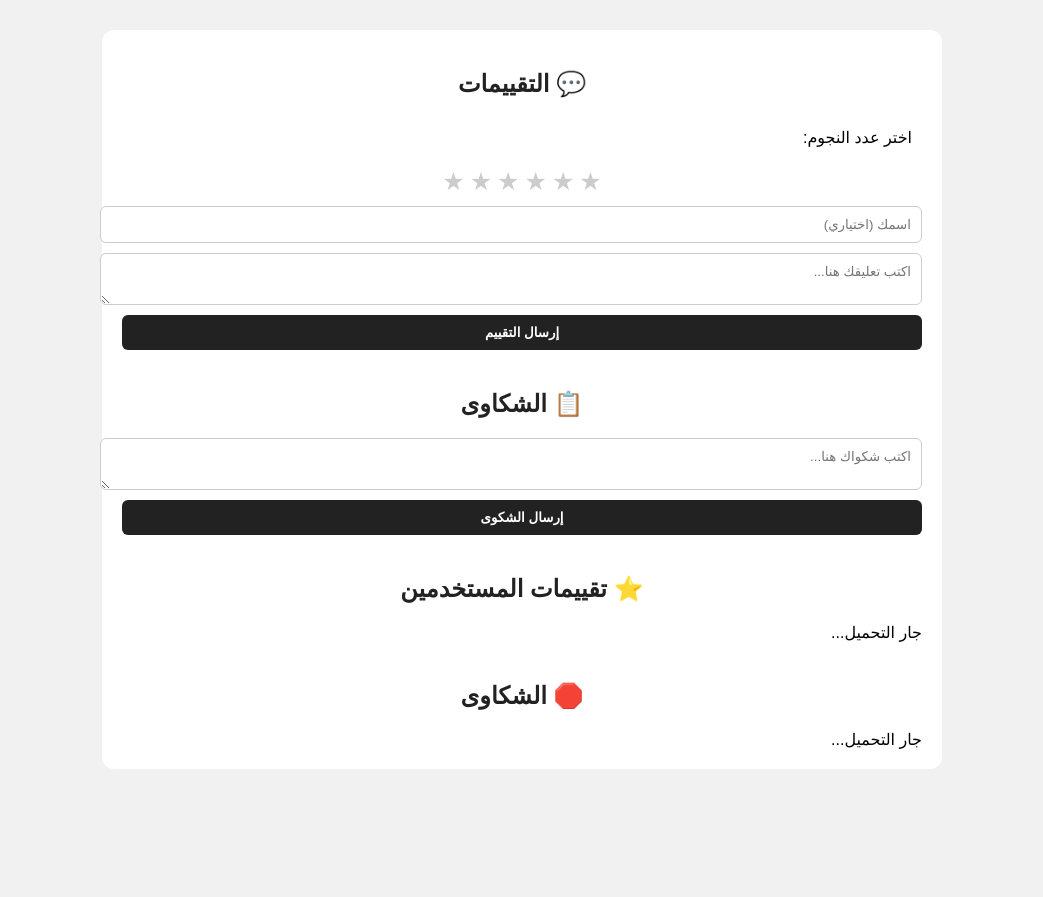
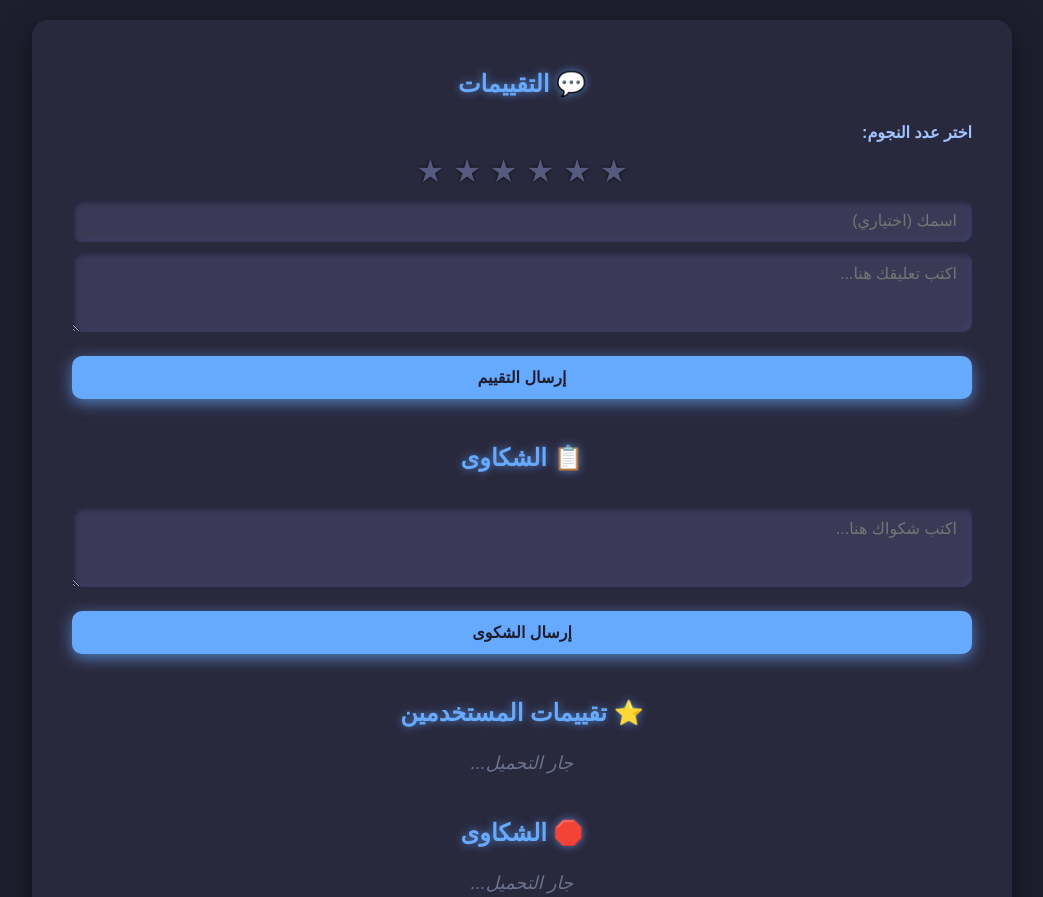
Before and after one commit to Botcyber/Sheko-store-, a plain HTML site: page reviews_complaints.html in a window 1280 px wide. Shown: the top 897 px of the page, without its empty margins (118-1161 px from the left). Before the commit the page ends 800 px from the top, so only its background shows below. Drawn offline with Linux system fonts and the light colour scheme; no server answers.

Commit message:
Update reviews_complaints.html

```diff
--- a/reviews_complaints.html
+++ b/reviews_complaints.html
@@ -5,28 +5,136 @@
   <meta name="viewport" content="width=device-width, initial-scale=1.0" />
   <title>التقييمات والشكاوى - Sheko Store</title>
   <style>
-    body { font-family: 'Cairo', sans-serif; background: #f1f1f1; margin: 0; padding: 0; }
-    .container { max-width: 800px; margin: auto; background: white; padding: 20px; border-radius: 12px; margin-top: 30px; }
-    h2 { text-align: center; color: #222; }
-    label, input, textarea, button { display: block; width: 100%; margin-top: 10px; padding: 10px; border-radius: 6px; font-family: 'Cairo', sans-serif; }
-    input, textarea { border: 1px solid #ccc; }
-    button { background: #222; color: white; border: none; cursor: pointer; font-weight: bold; }
-    button:hover { background: #444; }
-    .stars { display: flex; justify-content: center; gap: 5px; margin: 10px 0; }
-    .stars span { font-size: 25px; cursor: pointer; color: #ccc; }
-    .stars span.active { color: #ffb700; }
-    .review, .complaint { background: #f9f9f9; padding: 10px; border-radius: 8px; margin-top: 15px; border-right: 4px solid #222; position: relative; }
-    .section { margin-top: 40px; }
-    .meta { font-size: 12px; color: #888; margin-top: 5px; }
+    body {
+      font-family: 'Cairo', sans-serif;
+      background: #1e1e2f;
+      color: #f0f0f5;
+      margin: 0;
+      padding: 20px;
+      direction: rtl;
+    }
+    .container {
+      max-width: 900px;
+      margin: auto;
+      background: #29293d;
+      border-radius: 16px;
+      padding: 30px 40px;
+      box-shadow: 0 10px 30px rgba(0,0,0,0.5);
+    }
+    h2 {
+      text-align: center;
+      color: #66aaff;
+      margin-bottom: 25px;
+      font-weight: 700;
+      text-shadow: 0 0 8px #66aaffaa;
+    }
+    label {
+      font-weight: 600;
+      margin-top: 15px;
+      display: block;
+      color: #a0c4ff;
+    }
+    input, textarea, button {
+      width: 100%;
+      border-radius: 10px;
+      border: none;
+      padding: 12px 15px;
+      margin-top: 10px;
+      font-size: 16px;
+      font-family: 'Cairo', sans-serif;
+      box-sizing: border-box;
+      background: #3a3a57;
+      color: #e0e0ff;
+      box-shadow: inset 2px 2px 5px #23233a,
+                  inset -2px -2px 5px #404069;
+      transition: background-color 0.3s ease;
+    }
+    input:focus, textarea:focus {
+      outline: none;
+      background: #5060a9;
+      box-shadow: 0 0 8px #5060a9aa;
+    }
+    textarea {
+      resize: vertical;
+      min-height: 80px;
+    }
+    button {
+      background: #66aaff;
+      color: #1e1e2f;
+      font-weight: 700;
+      cursor: pointer;
+      box-shadow: 0 4px 15px #66aaffaa;
+      margin-top: 20px;
+      transition: background-color 0.3s ease;
+    }
+    button:hover {
+      background: #5599ee;
+      box-shadow: 0 6px 20px #5599eecc;
+    }
+    .stars {
+      display: flex;
+      justify-content: center;
+      gap: 8px;
+      margin-top: 10px;
+      user-select: none;
+    }
+    .stars span {
+      font-size: 32px;
+      color: #555a7e;
+      cursor: pointer;
+      transition: color 0.3s ease;
+      text-shadow: 0 0 3px #000;
+    }
+    .stars span.active {
+      color: #ffca3a;
+      text-shadow: 0 0 10px #ffca3aaa;
+    }
+    .section {
+      margin-top: 45px;
+    }
+    .review, .complaint {
+      background: #3a3a57;
+      border-left: 6px solid #66aaff;
+      padding: 15px 20px;
+      border-radius: 10px;
+      margin-bottom: 18px;
+      position: relative;
+      box-shadow: 0 5px 12px rgba(0,0,0,0.2);
+      transition: transform 0.3s ease;
+    }
+    .review:hover, .complaint:hover {
+      transform: translateX(5px);
+      box-shadow: 0 8px 20px rgba(0,0,0,0.35);
+    }
+    .review .meta, .complaint .meta {
+      font-size: 13px;
+      color: #a0c4ffcc;
+      margin-top: 8px;
+    }
     .delete-btn {
-      background: #e74c3c;
+      position: absolute;
+      top: 15px;
+      left: 15px;
+      background: #ff5555;
+      border: none;
+      border-radius: 8px;
       color: white;
-      border: none;
-      padding: 6px 12px;
-      font-size: 13px;
-      border-radius: 6px;
+      font-size: 14px;
+      padding: 5px 12px;
       cursor: pointer;
-      margin-top: 8px;
+      box-shadow: 0 3px 8px #ff5555aa;
+      transition: background-color 0.3s ease;
+    }
+    .delete-btn:hover {
+      background: #dd2222;
+      box-shadow: 0 4px 12px #dd2222cc;
+    }
+    p.no-data {
+      text-align: center;
+      color: #8899bbaa;
+      font-style: italic;
+      margin-top: 25px;
+      font-size: 18px;
     }
   </style>
 </head>
@@ -54,12 +162,12 @@
 
     <div class="section">
       <h2>⭐ تقييمات المستخدمين</h2>
-    <div id="reviewsList">جار التحميل...</div>
+      <div id="reviewsList"><p class="no-data">جار التحميل...</p></div>
     </div>
 
     <div class="section">
       <h2>🛑 الشكاوى</h2>
-    <div id="complaintsList">جار التحميل...</div>
+      <div id="complaintsList"><p class="no-data">جار التحميل...</p></div>
     </div>
   </div>
 
@@ -82,6 +190,7 @@ const db = firebase.database();
     const auth = firebase.auth();
 
     let currentUid = null;
+
     auth.onAuthStateChanged(user => {
       if (user) {
         currentUid = user.uid;
@@ -91,12 +200,13 @@ auth.onAuthStateChanged(user => {
     });
 
     let selectedStars = 0;
-document.querySelectorAll("#starRating span").forEach(star => {
+    const stars = document.querySelectorAll("#starRating span");
+    stars.forEach(star => {
       star.addEventListener("click", () => {
         selectedStars = parseInt(star.dataset.value);
-    document.querySelectorAll("#starRating span").forEach(s => s.classList.remove("active"));
+        stars.forEach(s => s.classList.remove("active"));
         for (let i = 0; i < selectedStars; i++) {
-      document.querySelectorAll("#starRating span")[i].classList.add("active");
+          stars[i].classList.add("active");
         }
       });
     });
@@ -104,7 +214,10 @@ document.querySelectorAll("#starRating span").forEach(star => {
     function submitReview() {
       const name = document.getElementById("reviewerName").value.trim() || "مستخدم";
       const text = document.getElementById("reviewText").value.trim();
-  if (!selectedStars || !text) return alert("يرجى اختيار عدد النجوم وكتابة تعليقك.");
+      if (!selectedStars || !text) {
+        alert("يرجى اختيار عدد النجوم وكتابة تعليقك.");
+        return;
+      }
       const data = {
         uid: currentUid,
         name,
@@ -118,13 +231,16 @@ function submitReview() {
         document.getElementById("reviewerName").value = "";
         document.getElementById("reviewText").value = "";
         selectedStars = 0;
-    document.querySelectorAll("#starRating span").forEach(s => s.classList.remove("active"));
+        stars.forEach(s => s.classList.remove("active"));
       });
     }
 
     function submitComplaint() {
       const text = document.getElementById("complaintText").value.trim();
-  if (!text) return alert("يرجى كتابة الشكوى.");
+      if (!text) {
+        alert("يرجى كتابة الشكوى.");
+        return;
+      }
       const data = {
         uid: currentUid,
         text,
@@ -141,7 +257,10 @@ function loadReviews() {
       const container = document.getElementById("reviewsList");
       db.ref("reviews").on("value", snapshot => {
         container.innerHTML = "";
-    if (!snapshot.exists()) return container.innerHTML = "<p>لا توجد تقييمات بعد.</p>";
+        if (!snapshot.exists()) {
+          container.innerHTML = "<p class='no-data'>لا توجد تقييمات بعد.</p>";
+          return;
+        }
         const reviews = snapshot.val();
         const entries = Object.entries(reviews).sort((a, b) => new Date(b[1].timestamp) - new Date(a[1].timestamp));
         entries.forEach(([key, r]) => {
@@ -172,7 +291,10 @@ function loadComplaints() {
       const container = document.getElementById("complaintsList");
       db.ref("complaints").on("value", snapshot => {
         container.innerHTML = "";
-    if (!snapshot.exists()) return container.innerHTML = "<p>لا توجد شكاوى بعد.</p>";
+        if (!snapshot.exists()) {
+          container.innerHTML = "<p class='no-data'>لا توجد شكاوى بعد.</p>";
+          return;
+        }
         const complaints = snapshot.val();
         const entries = Object.entries(complaints).sort((a, b) => new Date(b[1].timestamp) - new Date(a[1].timestamp));
         entries.forEach(([key, c]) => {
```
Lines whose indentation alone changed are shown as unchanged.
